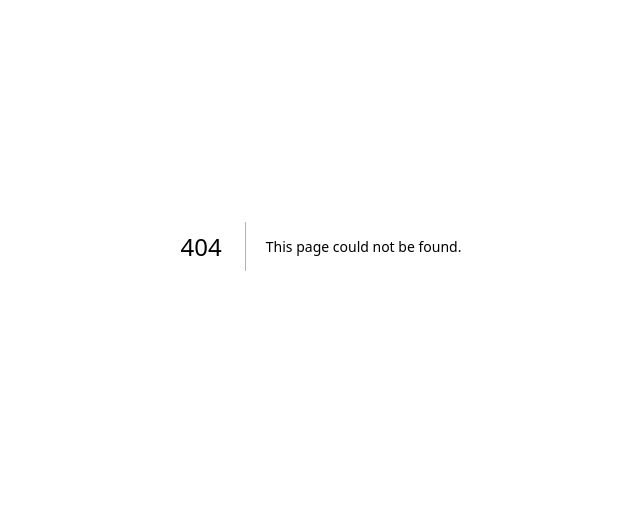
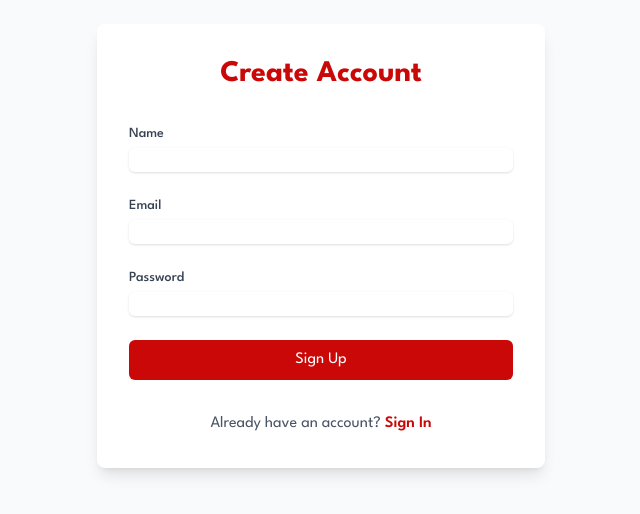
Before and after one commit to brxndd/BeachHacks-2025, a Next.js app in the folder frontend/: page /signup in a window 1280 px wide. Before the commit this address had no page. Shown: the part 154-668 px from the top of the page, without its empty margins (319-959 px from the left). Built offline with nearby package versions, Linux system fonts and the light colour scheme.

Commit message:
implemented sign in and sign up pages and start authentication

```diff
--- /dev/null
+++ b/frontend/app/api/auth/[...nextauth]/route.ts
@@ -0,0 +1,2 @@
+import { handlers } from '@/auth';
+export const { GET, POST } = handlers;
--- a/frontend/app/layout.tsx
+++ b/frontend/app/layout.tsx
@@ -1,11 +1,12 @@
 import "./globals.css";
 import { League_Spartan } from 'next/font/google';
+import { Providers } from './providers'; // Import the Session Provider
 
 // Load the League Spartan font
 const leagueSpartan = League_Spartan({
   subsets: ['latin'],
-  weight: ['400', '500', '600', '700'], // Specify the weights you need
-  variable: '--font-league-spartan', // Optional: Define a CSS variable
+  weight: ['400', '500', '600', '700'],
+  variable: '--font-league-spartan',
 });
 
 export default function RootLayout({
@@ -15,7 +16,11 @@ export default function RootLayout({
 }) {
   return (
     <html lang="en" className={`${leagueSpartan.variable}`}>
-      <body className={leagueSpartan.className}>{children}</body>
+      <body className={leagueSpartan.className}>
+        <Providers> {/* Wrap children with Session Provider */}
+          {children}
+        </Providers>
+      </body>
     </html>
   );
 }
--- /dev/null
+++ b/frontend/app/providers.tsx
@@ -0,0 +1,8 @@
+// app/providers.tsx
+'use client'
+
+import { SessionProvider } from 'next-auth/react'
+
+export function Providers({ children }: { children: React.ReactNode }) {
+  return <SessionProvider>{children}</SessionProvider>
+}
--- /dev/null
+++ b/frontend/app/signin/page.tsx
@@ -0,0 +1,77 @@
+// app/signin/page.tsx
+'use client';
+import { useForm } from 'react-hook-form';
+import { signIn } from 'next-auth/react';
+import Link from 'next/link';
+
+export default function SignInPage() {
+  const { register, handleSubmit, formState: { errors } } = useForm();
+
+  const onSubmit = async (data: any) => {
+    const result = await signIn('credentials', {
+      redirect: false,
+      ...data
+    });
+
+    if (result?.error) {
+      alert(result.error);
+    } else {
+      window.location.href = '/';
+    }
+  };
+
+  return (
+    <div className="min-h-screen flex items-center justify-center bg-gray-50">
+      <div className="max-w-md w-full space-y-8 p-8 bg-white rounded-lg shadow-lg">
+        <h2 className="text-3xl font-bold text-center text-[#CA0808]">Sign In</h2>
+        <form className="mt-8 space-y-6" onSubmit={handleSubmit(onSubmit)}>
+          <div>
+            <label className="block text-sm font-medium text-gray-700">
+              Email
+            </label>
+            <input
+              {...register('email', { required: 'Email is required' })}
+              type="email"
+              required
+              className="mt-1 block w-full rounded-md border-gray-300 shadow-sm focus:border-[#CA0808] focus:ring-[#CA0808]"
+            />
+            {errors.email && (
+              <p className="text-red-600 text-sm mt-1">{errors.email.message?.toString()}</p>
+            )}
+          </div>
+          <div>
+            <label className="block text-sm font-medium text-gray-700">
+              Password
+            </label>
+            <input
+              {...register('password', { required: 'Password is required' })}
+              type="password"
+              required
+              className="mt-1 block w-full rounded-md border-gray-300 shadow-sm focus:border-[#CA0808] focus:ring-[#CA0808]"
+            />
+            {errors.password && (
+              <p className="text-red-600 text-sm mt-1">{errors.password.message?.toString()}</p>
+            )}
+          </div>
+          <button
+            type="submit"
+            className="w-full bg-[#CA0808] text-white py-2 px-4 rounded-md hover:bg-[#B30707] transition-colors"
+          >
+            Sign In
+          </button>
+        </form>
+
+        {/* Add sign-up option */}
+        <div className="text-center mt-4">
+          <span className="text-gray-600">Don't have an account? </span>
+          <Link
+            href="/signup"
+            className="text-[#CA0808] hover:text-[#B30707] font-semibold"
+          >
+            Sign Up
+          </Link>
+        </div>
+      </div>
+    </div>
+  );
+}
--- /dev/null
+++ b/frontend/app/signup/page.tsx
@@ -0,0 +1,121 @@
+// app/signup/page.tsx
+'use client';
+import { useForm } from 'react-hook-form';
+import { signIn } from 'next-auth/react';
+import Link from 'next/link';
+
+export default function SignUpPage() {
+  const { register, handleSubmit, formState: { errors } } = useForm();
+
+  const onSubmit = async (data: any) => {
+    try {
+      // First, create the user through your FastAPI endpoint
+      const signupResponse = await fetch('http://localhost:8000/signup', {
+        method: 'POST',
+        headers: { 'Content-Type': 'application/json' },
+        body: JSON.stringify(data),
+      });
+
+      if (!signupResponse.ok) {
+        const errorData = await signupResponse.json();
+        throw new Error(errorData.detail || 'Signup failed');
+      }
+
+      // If signup successful, automatically log the user in
+      const result = await signIn('credentials', {
+        redirect: false,
+        email: data.email,
+        password: data.password,
+      });
+
+      if (result?.error) {
+        throw new Error(result.error);
+      }
+
+      // Redirect to home page on success
+      window.location.href = '/';
+    } catch (error: any) {
+      alert(error.message || 'An error occurred during signup');
+    }
+  };
+
+  return (
+    <div className="min-h-screen flex items-center justify-center bg-gray-50">
+      <div className="max-w-md w-full space-y-8 p-8 bg-white rounded-lg shadow-lg">
+        <h2 className="text-3xl font-bold text-center text-[#CA0808]">Create Account</h2>
+        <form className="mt-8 space-y-6" onSubmit={handleSubmit(onSubmit)}>
+          <div>
+            <label className="block text-sm font-medium text-gray-700">
+              Name
+            </label>
+            <input
+              {...register('name', { required: 'Name is required' })}
+              type="text"
+              className="mt-1 block w-full rounded-md border-gray-300 shadow-sm focus:border-[#CA0808] focus:ring-[#CA0808]"
+            />
+            {errors.name && (
+              <p className="text-red-600 text-sm mt-1">{errors.name.message?.toString()}</p>
+            )}
+          </div>
+
+          <div>
+            <label className="block text-sm font-medium text-gray-700">
+              Email
+            </label>
+            <input
+              {...register('email', {
+                required: 'Email is required',
+                pattern: {
+                  value: /^[A-Z0-9._%+-]+@[A-Z0-9.-]+\.[A-Z]{2,}$/i,
+                  message: 'Invalid email address'
+                }
+              })}
+              type="email"
+              className="mt-1 block w-full rounded-md border-gray-300 shadow-sm focus:border-[#CA0808] focus:ring-[#CA0808]"
+            />
+            {errors.email && (
+              <p className="text-red-600 text-sm mt-1">{errors.email.message?.toString()}</p>
+            )}
+          </div>
+
+          <div>
+            <label className="block text-sm font-medium text-gray-700">
+              Password
+            </label>
+            <input
+              {...register('password', {
+                required: 'Password is required',
+                minLength: {
+                  value: 6,
+                  message: 'Password must be at least 6 characters'
+                }
+              })}
+              type="password"
+              className="mt-1 block w-full rounded-md border-gray-300 shadow-sm focus:border-[#CA0808] focus:ring-[#CA0808]"
+            />
+            {errors.password && (
+              <p className="text-red-600 text-sm mt-1">{errors.password.message?.toString()}</p>
+            )}
+          </div>
+
+          <button
+            type="submit"
+            className="w-full bg-[#CA0808] text-white py-2 px-4 rounded-md hover:bg-[#B30707] transition-colors"
+          >
+            Sign Up
+          </button>
+        </form>
+
+        <div className="text-center mt-4">
+          <span className="text-gray-600">Already have an account? </span>
+          <Link
+            href="/signin"
+            className="text-[#CA0808] hover:text-[#B30707] font-semibold"
+          >
+            Sign In
+          </Link>
+        </div>
+      </div>
+    </div>
+  );
+}
--- /dev/null
+++ b/frontend/auth.ts
@@ -0,0 +1,41 @@
+import NextAuth from "next-auth";
+import Credentials from "next-auth/providers/credentials";
+
+export const { handlers, auth, signIn, signOut } = NextAuth({
+  providers: [
+    Credentials({
+      name: 'Credentials',
+      credentials: {
+        email: { label: "Email", type: "email" },
+        password: { label: "Password", type: "password" }
+      },
+      authorize: async (credentials) => {
+        try {
+          const res = await fetch("http://localhost:8000/login", {
+            method: "POST",
+            headers: { "Content-Type": "application/json" },
+            body: JSON.stringify(credentials),
+          });
+          const user = await res.json();
+          return res.ok && user ? user : null;
+        } catch (error) {
+          console.error("Authorization error:", error);
+          return null;
+        }
+      },
+    }),
+  ],
+  session: { strategy: "jwt" },
+  callbacks: {
+    async jwt({ token, user }) {
+      if (user) token.user = user;
+      return token;
+    },
+    async session({ session, token }) {
+      session.user = token.user as any;
+      return session;
+    },
+  },
+  secret: process.env.AUTH_SECRET,
+  pages: { signIn: "/signin" }
+});
--- a/frontend/components/NavBar.tsx
+++ b/frontend/components/NavBar.tsx
@@ -1,14 +1,16 @@
 import Image from 'next/image';
 import Link from 'next/link';
 import { usePathname } from 'next/navigation';
+import { useSession, signOut } from 'next-auth/react';
 
 export default function NavBar() {
   const pathname = usePathname();
+  const { data: session } = useSession();
 
   return (
     <nav className="bg-[#CA0808] border-gray-200 h-16">
       <div className="max-w-screen-xl flex flex-wrap items-center justify-between mx-auto p-4 relative h-full">
-        {/* Logo on left */}
+        {/* Logo on left - Unchanged */}
         <Link href="/" className="flex items-center space-x-3 rtl:space-x-reverse z-10">
           <Image
             src="/images/mini_logo.png"
@@ -20,7 +22,7 @@ export default function NavBar() {
           <span className="self-center text-2xl font-semibold whitespace-nowrap text-white">Heart2Heart</span>
         </Link>
 
-        {/* Centered Navigation Links */}
+        {/* Centered Navigation Links - Unchanged */}
         <div className="hidden md:flex absolute left-1/2 transform -translate-x-1/2 h-full items-center space-x-8">
           <Link
             href="/"
@@ -48,8 +50,21 @@ export default function NavBar() {
           </Link>
         </div>
 
-        {/* Auth Buttons on right */}
+        {/* Updated Auth Buttons on right */}
         <div className="absolute right-4 top-1/2 -translate-y-1/2 z-10 flex gap-4">
+          {session ? (
+            // Show sign out button when authenticated
+            <button
+              onClick={() => signOut()}
+              className="bg-white text-[#CA0808] px-6 py-2 rounded-full text-lg font-semibold
+                       hover:text-[#ff0000] transition-colors duration-200 shadow-sm
+                       hover:shadow-md"
+            >
+              Sign Out
+            </button>
+          ) : (
+            // Show sign in/sign up when not authenticated
+            <>
               <Link
                 href="/signin"
                 className="bg-white text-[#CA0808] px-6 py-2 rounded-full text-lg font-semibold
@@ -66,6 +81,8 @@ export default function NavBar() {
               >
                 Sign Up
               </Link>
+            </>
+          )}
         </div>
       </div>
     </nav>
--- a/frontend/package.json
+++ b/frontend/package.json
@@ -9,9 +9,12 @@
     "lint": "next lint"
   },
   "dependencies": {
+    "@types/next-auth": "^3.13.0",
     "next": "15.2.3",
+    "next-auth": "^4.24.11",
     "react": "^19.0.0",
-    "react-dom": "^19.0.0"
+    "react-dom": "^19.0.0",
+    "react-hook-form": "^7.54.2"
   },
   "devDependencies": {
     "@eslint/eslintrc": "^3",
```
Also changed, not shown: 2 other files (tests, documents, lock files or other folders). Lines whose indentation alone changed are shown as unchanged.
